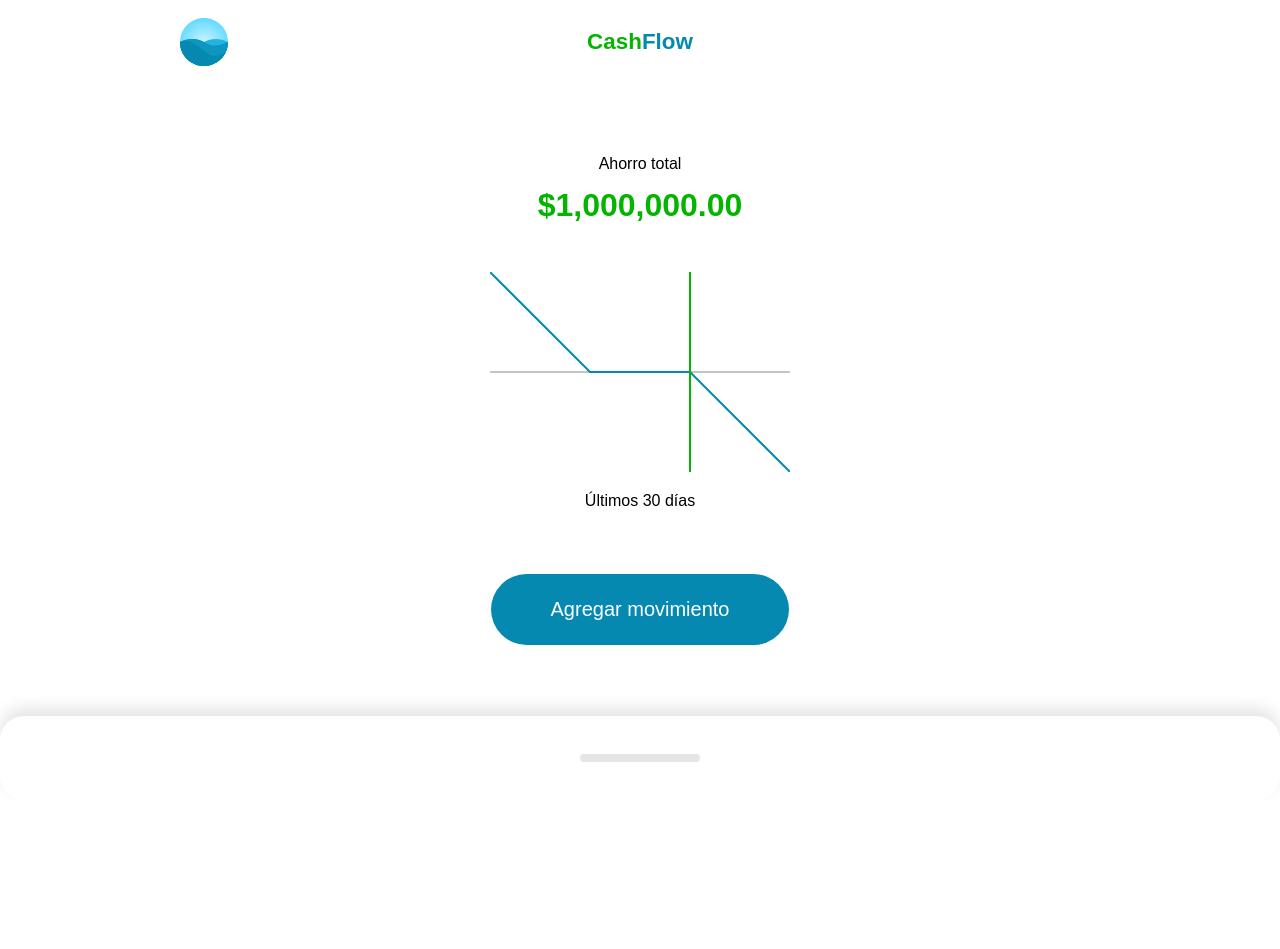
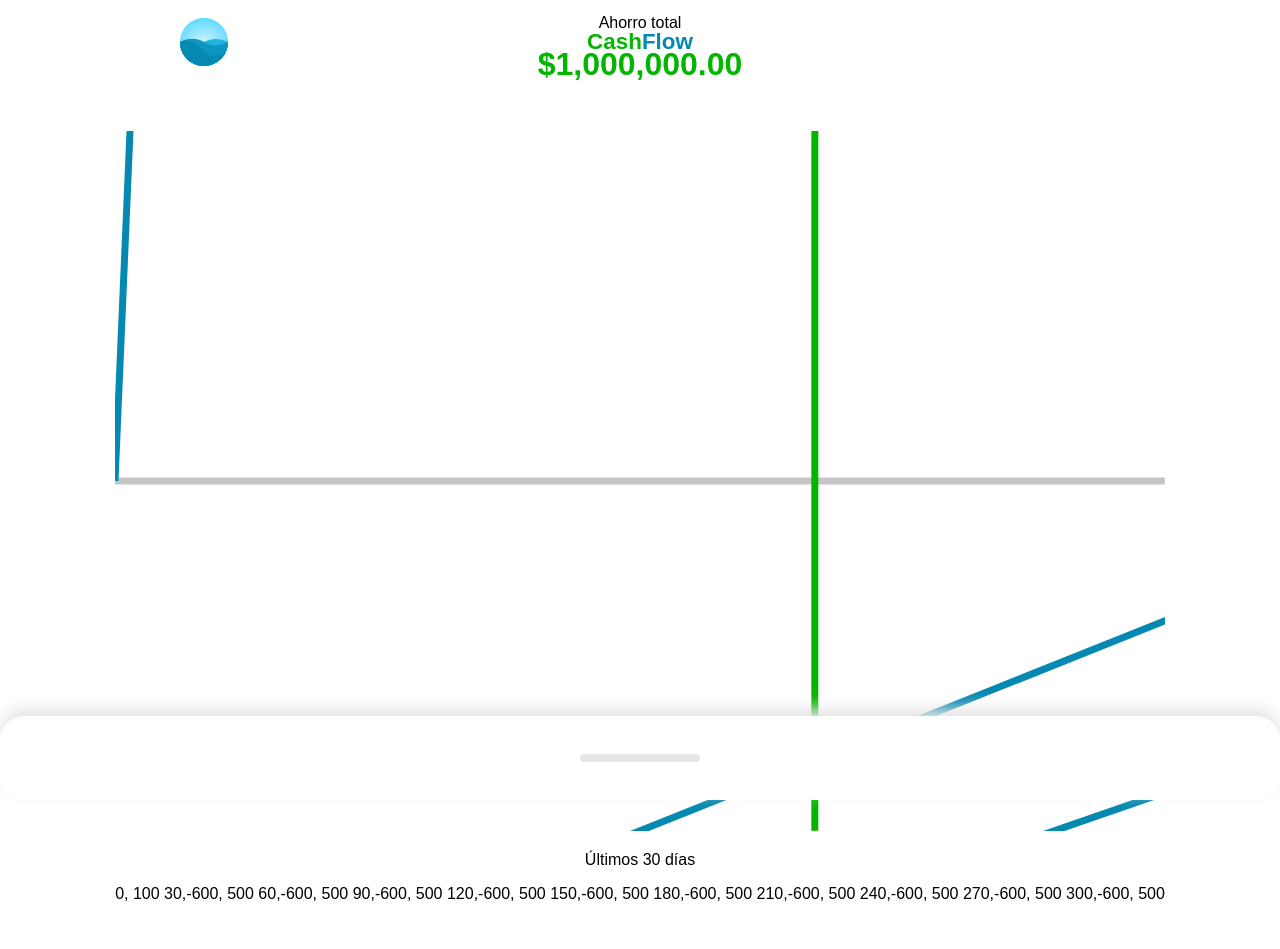
Before and after one commit to abdias32/cashflow, a Vue app: page / in a window 1280 px wide. Shown: the top 949 px of the page. Before the commit the page ends 800 px from the top, so only its background shows below. Built offline with nearby package versions, Linux system fonts and the light colour scheme.

Commit message:
13-graphic-polyline

```diff
--- a/src/components/Home.vue
+++ b/src/components/Home.vue
@@ -11,7 +11,7 @@
         :amount="amount"
       >
         <template #graphic>
-          <Graphic />
+          <Graphic :amounts="amounts" />
         </template>
         <template #action>
           <Action />
@@ -45,6 +45,7 @@
     return {
       label: null,
       amount: null,
+      amounts: [100, 200, 500, 200, -400, -600, -300, 0, 300, 500],
       movements: [
         {
           id: 0,
--- a/src/components/Resume/Graphic.vue
+++ b/src/components/Resume/Graphic.vue
@@ -13,7 +13,7 @@
         fill="none"
         stroke="#0689B0"
         stroke-width="2"
-        points="0,0 100,100 200,100 300,200"
+        :points="points"
       />
       <line
         stroke="#04b500"
@@ -25,8 +25,41 @@
       />
     </svg>
     <p>Últimos 30 días</p>
+    <div>{{ points }}</div>
   </div>
 </template>
+
+<script setup>
+import { toRefs, defineProps, computed } from "vue";
+
+const props = defineProps({
+  amounts: {
+    type: Array,
+    default: () => [],
+  },
+});
+
+const { amounts } = toRefs(props);
+
+const amountToPixels = () => {
+  const min = Math.min(...amounts.value);
+  const max = Math.max(...amounts.value);
+
+  return `${min}, ${max}`;
+};
+
+const points = computed(() => {
+  const total = amounts.value.length;
+  return Array(total)
+    .fill(100)
+    .reduce((points, amount, i) => {
+      const x = (300 / total) * (i + 1);
+      const y = amountToPixels(amount);
+      console.log(y);
+      return `${points} ${x},${y}`;
+    }, "0, 100");
+});
+</script>
 
 <style scoped>
 svg {
```
